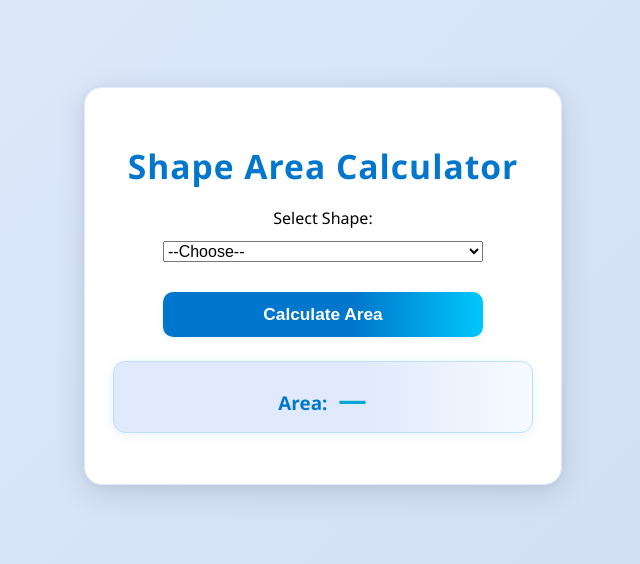
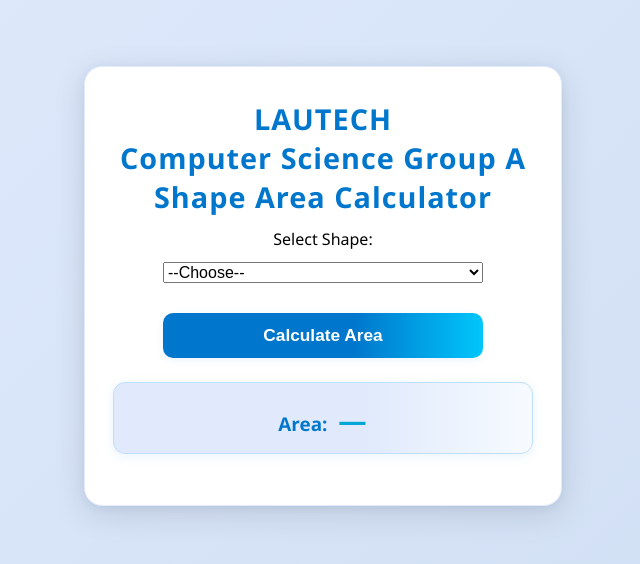
Before and after one commit to AmoreSky/300l-swep-project, a plain HTML site: page index.html in a window 1280 px wide. Shown: the part 114-678 px from the top of the page, without its empty margins (317-957 px from the left). Drawn offline with Linux system fonts and the light colour scheme.

Commit message:
Refactor headings in Shape Area Calculator for improved structure and styling

```diff
--- a/index.html
+++ b/index.html
@@ -10,7 +10,9 @@
 
 <body>
   <div class="calculator">
-    <h1>Shape Area Calculator</h1>
+    <h2>LAUTECH</h2>
+    <h2>Computer Science Group A</h2>
+    <h2>Shape Area Calculator</h2>
     <label for="shape-select">Select Shape:</label>
     <select id="shape-select">
       <option value="">--Choose--</option>
--- a/styles.css
+++ b/styles.css
@@ -53,10 +53,10 @@ body {
 }
 
 
-h1 {
-  margin-bottom: 18px;
+h2 {
+  margin: 0px !important;
   color: #0077cc;
-  font-size: 2.1rem;
+  font-size: 1.8rem;
   font-weight: 700;
   letter-spacing: 1px;
 }
```
